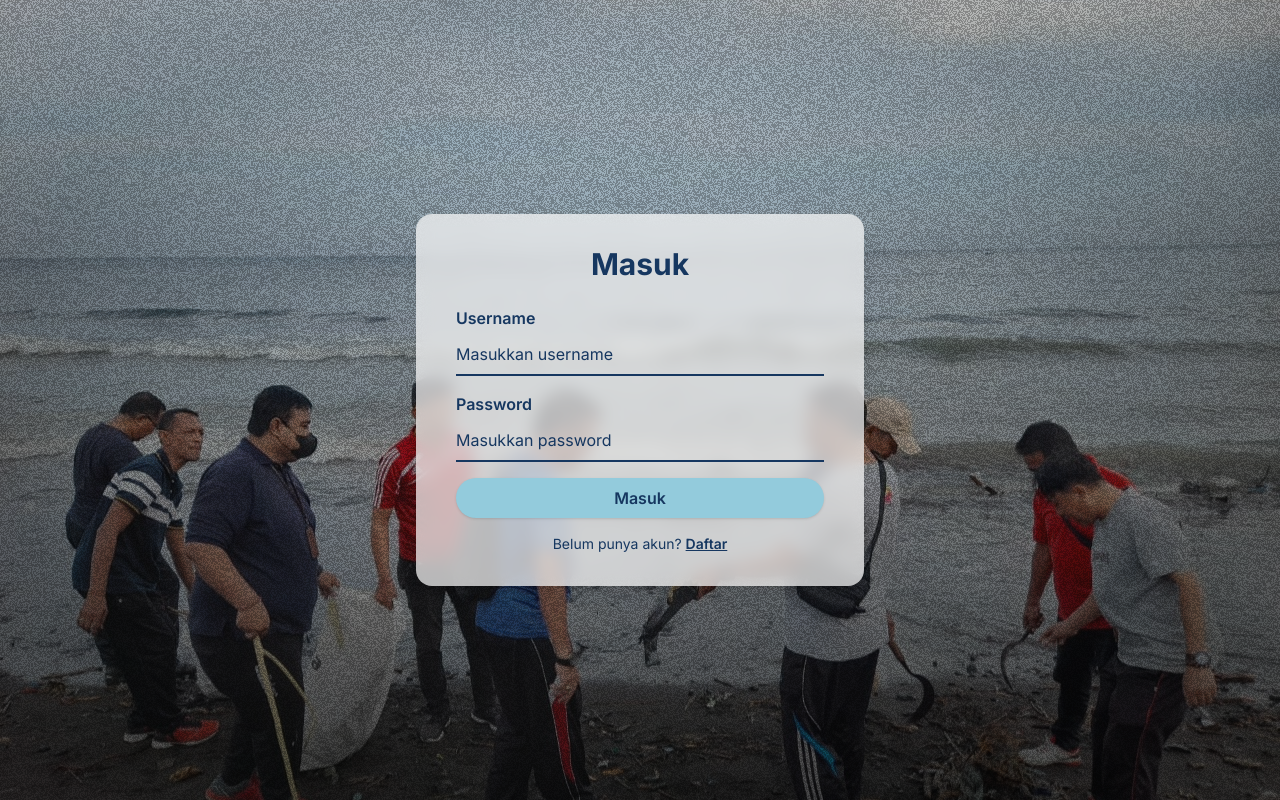
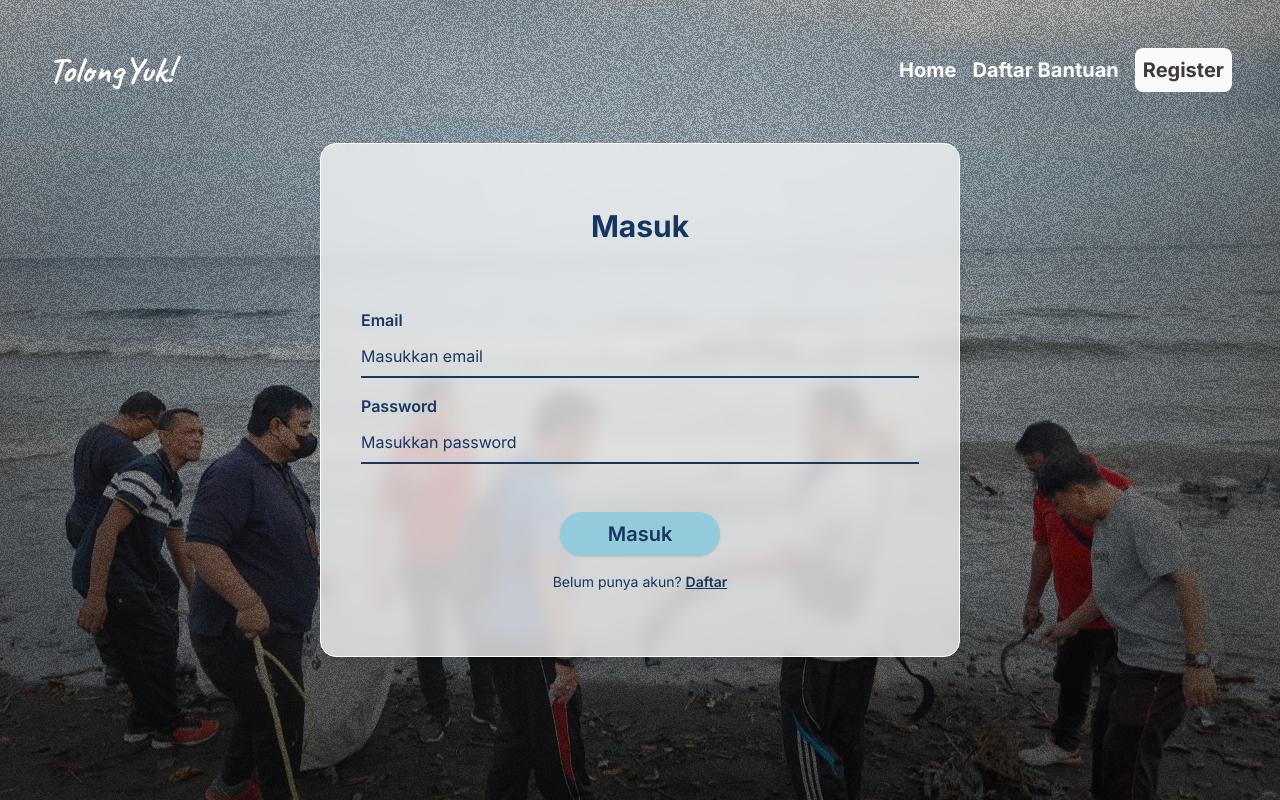
Before and after one commit to UCYenyen/silogy-competition, a Next.js app: page /login in a window 1280 px wide. Built offline with nearby package versions, Linux system fonts and the light colour scheme.

Commit message:
Updated Login Made it better

```diff
--- a/app/login/page.tsx
+++ b/app/login/page.tsx
@@ -1,52 +1,82 @@
-'use client'
-import { useState } from 'react'
-import { useRouter } from 'next/navigation'
-
+"use client";
+import { useState } from "react";
+import Link from "next/link";
 export default function LoginPage() {
-  const [form, setForm] = useState({ email: '', password: '' })
-  const [message, setMessage] = useState<string | null>(null)
+  const [form, setForm] = useState({ email: "", password: "" });
+  const [message, setMessage] = useState<string | null>(null);
 
   const handleChange = (e: React.ChangeEvent<HTMLInputElement>) => {
-    setForm({ ...form, [e.target.name]: e.target.value })
-  }
+    setForm({ ...form, [e.target.name]: e.target.value });
+  };
 
   const handleSubmit = async (e: React.FormEvent) => {
-    e.preventDefault()
-    setMessage(null)
-    const res = await fetch('/api/login', {
-      method: 'POST',
-      headers: { 'Content-Type': 'application/json' },
+    e.preventDefault();
+    setMessage(null);
+    const res = await fetch("/api/login", {
+      method: "POST",
+      headers: { "Content-Type": "application/json" },
       body: JSON.stringify(form),
-    })
-    const data = await res.json()
+    });
+    const data = await res.json();
     if (res.ok) {
-      setMessage('Login successful!')
-      window.location.href = '/dashboard' // <-- This is the fix
+      setMessage("Login successful!");
+      window.location.href = "/dashboard"; // <-- This is the fix
     } else {
-      setMessage(data.error || 'Login failed')
+      setMessage(data.error || "Login failed");
     }
-  }
+  };
 
   return (
-    <div className="min-h-screen flex items-center justify-center bg-cover bg-center" style={{ backgroundImage: "url('/images/background-home-desktop.svg')" }}>
-      <div className="bg-white/70 backdrop-blur-sm rounded-2xl px-10 py-8 shadow-lg w-full max-w-md">
-        <h1 className="text-3xl font-bold text-[#163760] text-center mb-6">Masuk</h1>
+    <div>
+      <nav
+      className="fixed z-[200] w-full p-6 md:p-12 px-16 flex items-center justify-between text-white text-lg md:text-xl font-bold transition-all duration-100 filter"
+      style={{ backgroundColor: "rgba(0, 0, 0, 0)" }} // Set initial transparent background
+    >
+      <div className="flex items-center gap-4 shadow-xs">
+        <Link href="/" className="font-heading text-4xl">TolongYuk!</Link>
+      </div>
+      <div className="hidden md:flex items-center gap-4 hadow-xs">
+        <Link href="/about" className="hover:underline">Home</Link>
+        <Link href="/contact" className="hover:underline">Daftar Bantuan</Link>
+        <div className="bg-[#FAFAFA] p-2 rounded-lg text-[#413939]">
+          <Link href="/register" className="hover:underline">Register</Link>
+        </div>
+      </div>
+      {/* Mobile menu button */}
+      <div className="flex flex-col gap-1.5 md:hidden hadow-xs">
+        <div className="w-10 bg-white h-1.5"></div>
+        <div className="w-10 bg-white h-1.5"></div>
+      </div>
+    </nav>
+      <div
+        className="min-h-screen flex items-center justify-center bg-cover bg-center"
+        style={{
+          backgroundImage: "url('/images/background-home-desktop.svg')",
+        }}
+      >
+        <div className="bg-white/75 flex flex-col border-1 gap-4 border-white backdrop-blur-sm rounded-2xl px-10 py-16 shadow-lg w-full justify-between max-w-[40rem]">
+          <h1 className="text-3xl font-bold text-[#163760] text-center mb-12">
+            Masuk
+          </h1>
           <form onSubmit={handleSubmit} className="space-y-4">
             <div>
-            <label className="block text-[#163760] font-semibold mb-1">Username</label>
+              <label className="block text-[#163760] font-semibold mb-1">
+                Email
+              </label>
               <input
                 name="email"
                 type="email"
                 value={form.email}
                 onChange={handleChange}
                 required
-            placeholder="Masukkan username"
+                placeholder="Masukkan email"
                 className="w-full border-b-2 border-[#163760] bg-transparent text-[#163760] placeholder-[#163760] placeholder-opacity-20 focus:outline-none focus:ring-0 focus:border-[#163760] py-2"
               />
-
             </div>
             <div>
-            <label className="block text-[#163760] font-semibold mb-1">Password</label>
+              <label className="block text-[#163760] font-semibold mb-1">
+                Password
+              </label>
               <input
                 name="password"
                 type="password"
@@ -56,23 +86,30 @@ export default function LoginPage() {
                 placeholder="Masukkan password"
                 className="w-full border-b-2 border-[#163760] bg-transparent text-[#163760] placeholder-[#163760] placeholder-opacity-20 focus:outline-none focus:ring-0 focus:border-[#163760] py-2"
               />
-
             </div>
+            <div className="flex justify-center mt-12">
               <button
                 type="submit"
-            className="w-full bg-[#93CBDC] text-[#163760] font-semibold py-2 rounded-full shadow hover:bg-[#7fbccf] transition-colors"
+                className="px-12 bg-[#93CBDC] text-[#163760] text-xl font-semibold py-2 rounded-full shadow hover:bg-[#7fbccf] transition-colors"
               >
                 Masuk
               </button>
+            </div>
           </form>
-        <div className="mt-4 text-center text-sm text-[#163760]">
-          Belum punya akun?{' '}
-          <a href="/register" className="font-semibold text-[#163760] underline hover:text-[#0f2f5c]">
+          <div className="text-center text-sm text-[#163760]">
+            Belum punya akun?{" "}
+            <a
+              href="/register"
+              className="font-semibold text-[#163760] underline hover:text-[#0f2f5c]"
+            >
               Daftar
             </a>
           </div>
-        {message && <div className="mt-4 text-center text-red-600">{message}</div>}
+          {message && (
+            <div className="mt-4 text-center text-red-600">{message}</div>
+          )}
         </div>
       </div>
-  )
+    </div>
+  );
 }
--- a/app/page.tsx
+++ b/app/page.tsx
@@ -36,7 +36,7 @@ export default function Home() {
   return (
     <div>
       <Navbar />
-      <main className="main-section bg-[url('/images/background-home-desktop.svg')] bg-center bg-cover flex min-h-screen min-w-screen flex-col items-center justify-center">
+      <main className="main-section bg-[url('/images/background-home-no-noise.svg')] md:bg-[url('/images/background-home-desktop.svg')] bg-center bg-cover flex min-h-screen min-w-screen flex-col items-center justify-center">
         <div className="flex flex-col items-center justify-center gap-8">
           <h1 className="reveal font-heading text-7xl font-bold sm:text-[150px] md:text-[200px] text-[#FFFFFF] w-screen text-center text-shadow-lg text-shadow-black/50">
             TolongYuk!
--- a/app/register/page.tsx
+++ b/app/register/page.tsx
@@ -31,7 +31,7 @@ export default function RegisterPage() {
       className="min-h-screen flex items-center justify-center bg-cover bg-center bg-no-repeat"
       style={{ backgroundImage: "url('/images/background-home-desktop.svg')" }}
     >
-      <div className="bg-white/60 backdrop-blur-md rounded-2xl px-10 py-8 shadow-lg w-full max-w-md">
+      <div className="bg-white/80 backdrop-blur-md rounded-2xl px-10 py-8 shadow-lg w-full max-w-md">
         <h1 className="text-3xl font-bold text-[#163760] text-center mb-6">Daftar</h1>
         <form onSubmit={handleSubmit} className="space-y-6">
           <div>
--- a/components/navbar.tsx
+++ b/components/navbar.tsx
@@ -99,10 +99,10 @@ export default function Navbar() {
       className="fixed z-[200] w-full p-6 md:p-12 px-16 flex items-center justify-between text-white text-lg md:text-xl font-bold transition-all duration-100 filter"
       style={{ backgroundColor: "rgba(0, 0, 0, 0)" }} // Set initial transparent background
     >
-      <div className="flex items-center gap-4">
-        <Link href="/" className="">Logo</Link>
+      <div className="flex items-center gap-4 shadow-xs">
+        <Link href="/" className="font-heading text-4xl">TolongYuk!</Link>
       </div>
-      <div className="hidden md:flex items-center gap-4">
+      <div className="hidden md:flex items-center gap-4 hadow-xs">
         <Link href="/about" className="hover:underline">Home</Link>
         <Link href="/contact" className="hover:underline">Daftar Bantuan</Link>
         <div className="bg-[#FAFAFA] p-2 rounded-lg text-[#413939]">
@@ -110,7 +110,7 @@ export default function Navbar() {
         </div>
       </div>
       {/* Mobile menu button */}
-      <div className="flex flex-col gap-1.5 md:hidden">
+      <div className="flex flex-col gap-1.5 md:hidden hadow-xs">
         <div className="w-10 bg-white h-1.5"></div>
         <div className="w-10 bg-white h-1.5"></div>
       </div>
```
Also changed, not shown: public/images/background-home-no-noise.svg (added). Lines whose indentation alone changed are shown as unchanged.
